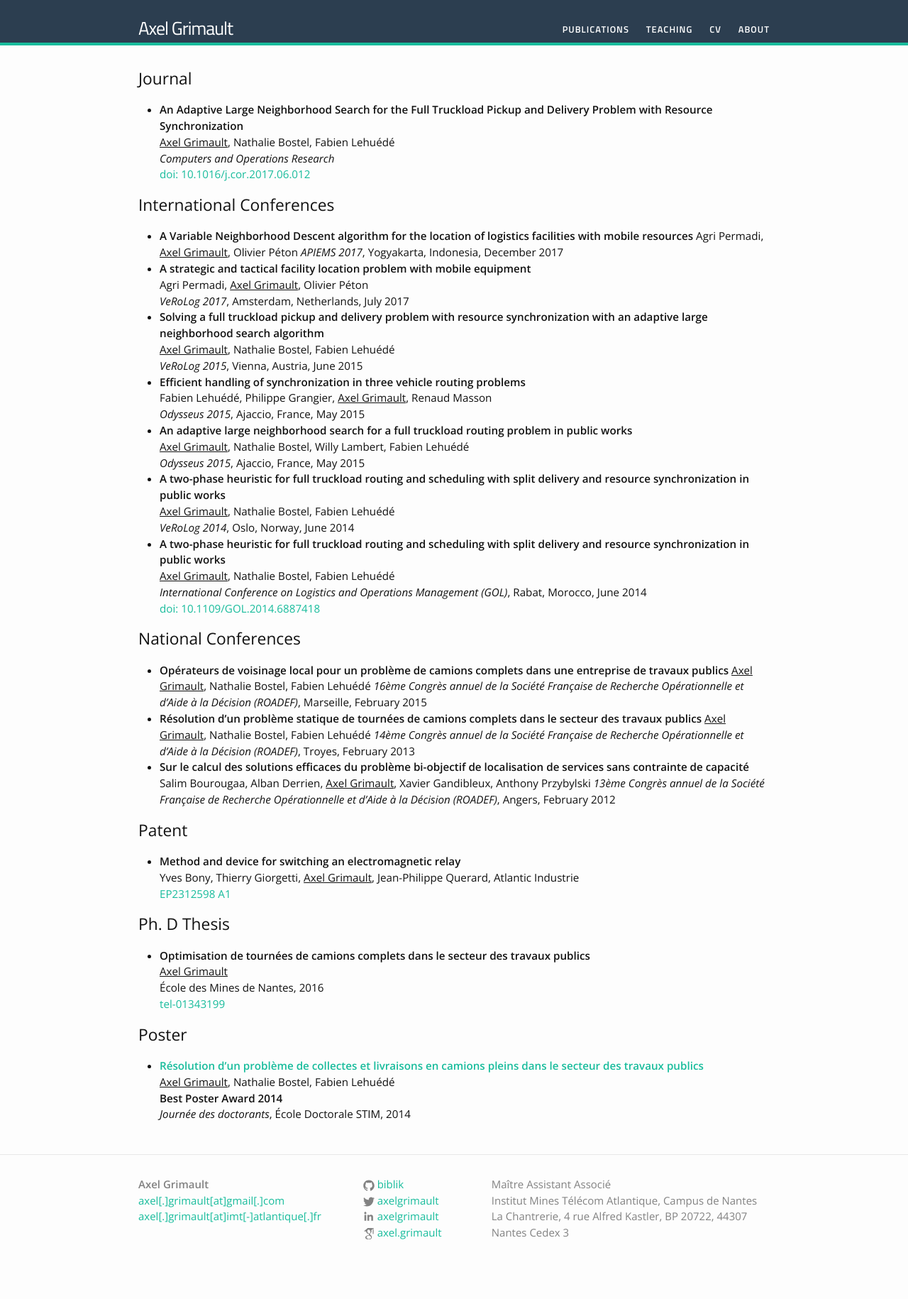
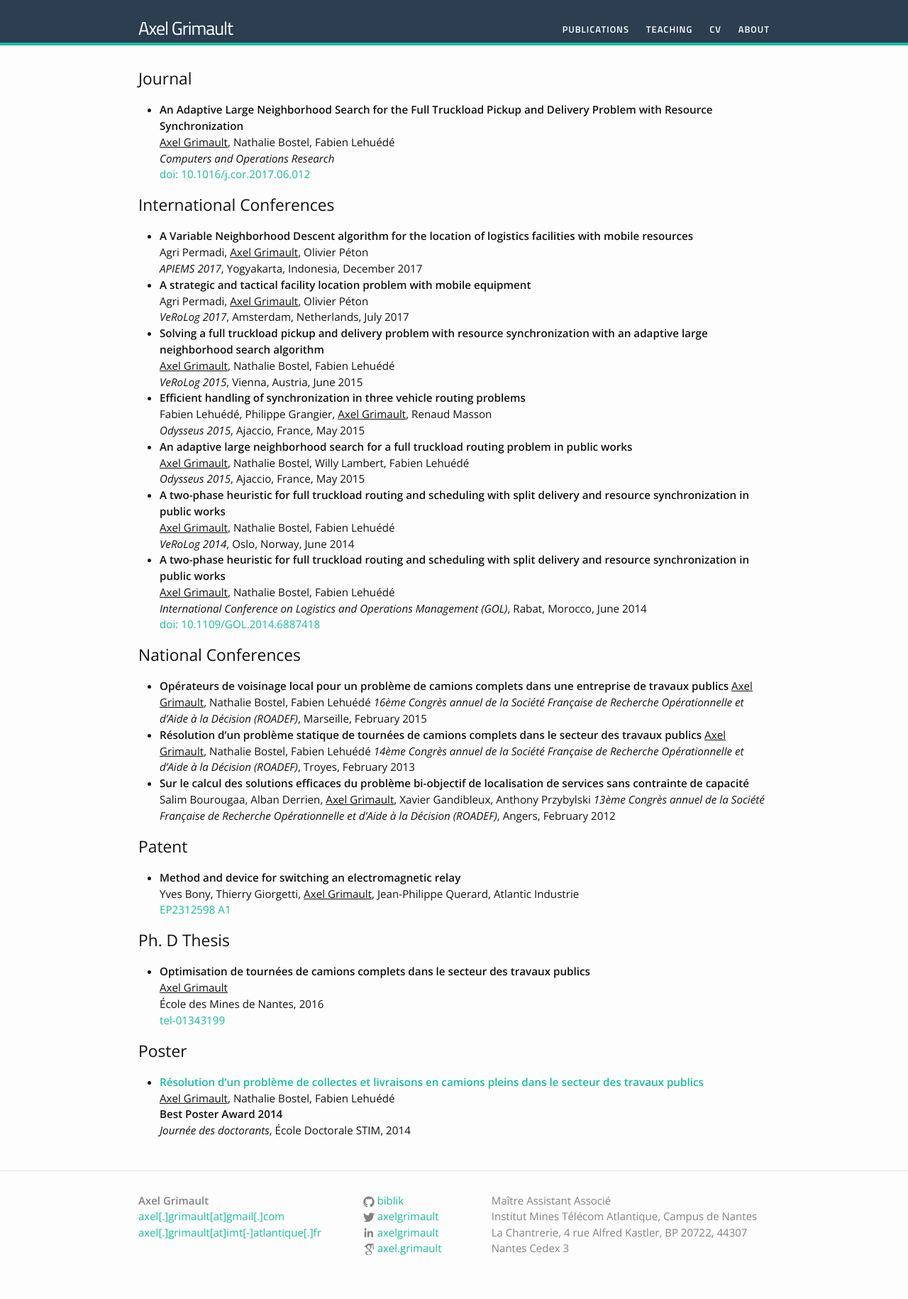
Before and after one commit to biblik/biblik.github.io, a Jekyll site: the page built from publications.md, in a window 1280 px wide. Shown: the whole page at 71% size. Built offline with Jekyll 4.4.1, drawn with Linux system fonts in a browser that asks for light colours; before the commit the page ends 1807 px from its top, so only the background shows below that.

Commit message:
update november 2017

```diff
--- a/publications.md
+++ b/publications.md
@@ -11,8 +11,8 @@ permalink: /publications/
 [doi: 10.1016/j.cor.2017.06.012](https://doi.org/10.1016/j.cor.2017.06.012)
 
 ## International Conferences ##
-- **A Variable Neighborhood Descent algorithm for the location of logistics facilities with mobile resources**
-Agri Permadi, <u>Axel Grimault</u>, Olivier Péton
+- **A Variable Neighborhood Descent algorithm for the location of logistics facilities with mobile resources**<br>
+Agri Permadi, <u>Axel Grimault</u>, Olivier Péton<br>
 *APIEMS 2017*, Yogyakarta, Indonesia, December 2017
 - **A strategic and tactical facility location problem with mobile equipment**<br>
 Agri Permadi, <u>Axel Grimault</u>, Olivier Péton<br>
```
